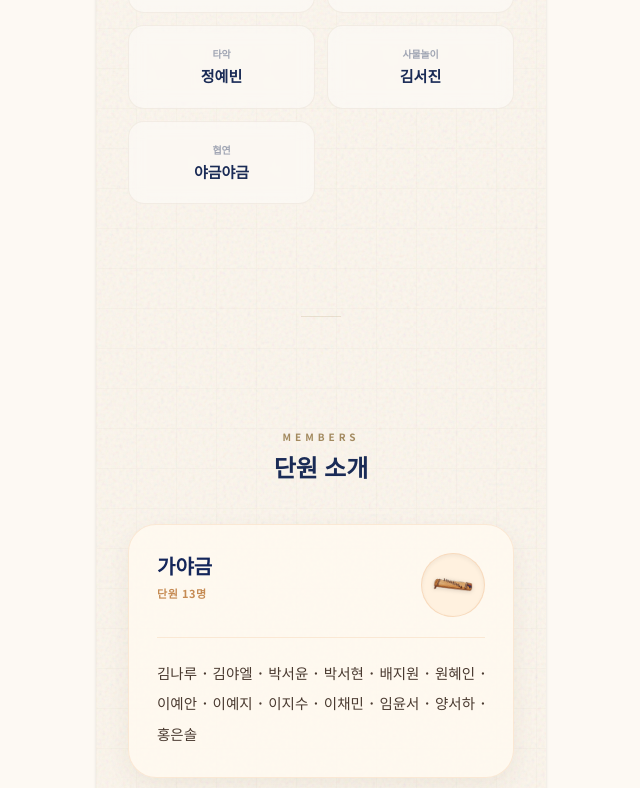
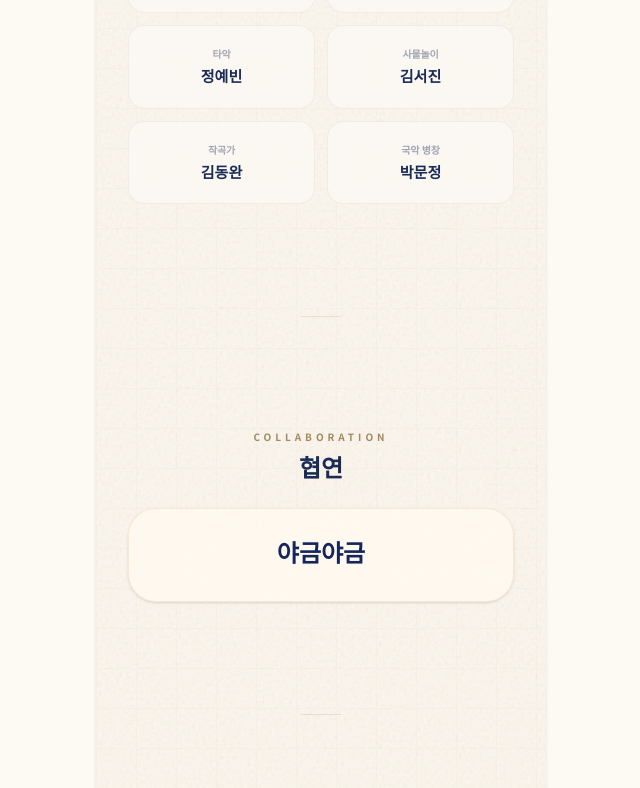
Before and after one commit to ohjin5/korean-traditional-music-invitation_2026_02, a React (Vite) app: page / in a window 1280 px wide. Shown: the part 2372-3160 px from the top of the page, without its empty margins (319-959 px from the left). Built offline with nearby package versions, Linux system fonts and the light colour scheme.

Commit message:
Add files via upload

```diff
--- a/src/App.tsx
+++ b/src/App.tsx
@@ -39,8 +39,14 @@ const STAFF = [
   { role: "피리", name: "송송이" },
   { role: "타악", name: "정예빈" },
   { role: "사물놀이", name: "김서진" },
-  { role: "협연", name: "야금야금" },
+  { role: "작곡가", name: "김동완" },
+  { role: "국악 병창", name: "박문정" },
 ];
+
+const COLLABORATOR = {
+  role: "협연",
+  name: "야금야금"
+};
 
 const MEMBERS = [
   {
@@ -471,7 +477,7 @@ export default function App() {
                 <span className="w-6 h-[0.5px] bg-gold-antique/30" />
               </h2>
               <p className="text-2xl font-serif text-navy leading-snug font-black break-keep">
-                전통의 선율 위에<br />청춘의 꿈을 수놓습니다
+                전통의 선율 위에<br />청소년의 꿈을 수놓습니다
               </p>
             </div>
 
@@ -527,6 +533,20 @@ export default function App() {
 
         <div className="section-divider" />
 
+        {/* 4.5 Collaboration Section */}
+        <motion.section {...fadeInUp} className="py-8 space-y-6">
+          <div className="text-center space-y-2">
+            <h2 className="text-[10px] font-bold text-gold-antique uppercase tracking-[0.4em]">Collaboration</h2>
+            <h3 className="text-2xl font-serif font-black text-navy">협연</h3>
+          </div>
+
+          <div className="rounded-[28px] bg-[#FFF9F0]/85 border border-[#E8A46B]/20 shadow-sm p-7 text-center">
+            <p className="text-2xl font-serif font-black text-[#14265A] mb-1">{COLLABORATOR.name}</p>
+          </div>
+        </motion.section>
+
+        <div className="section-divider" />
+
         {/* 5. Members Introduction */}
         <motion.section {...fadeInUp} className="py-8 space-y-10">
           <div className="text-center space-y-2">
@@ -536,8 +556,8 @@ export default function App() {
 
           <div className="grid gap-6">
             {MEMBERS.map((group, idx) => {
-              const memberCount = group.names.trim().split(/\s+/).length;
-              const formattedNames = group.names.trim().split(/\s+/).join(' · ');
+              const names = group.names.trim().split(/\s+/);
+              const memberCount = names.length;
 
               return (
                 <div key={idx} className="rounded-[28px] bg-[#FFF9F0]/85 border border-[#E8A46B]/20 shadow-[0_8px_24px_rgba(70,45,20,0.06)] p-7 group hover:bg-[#FFF9F0] transition-all">
@@ -562,10 +582,15 @@ export default function App() {
 
                   <div className="my-5 h-px bg-[#E8A46B]/20 w-full" />
 
-                  <div className="space-y-1">
-                    <p className="text-[14.5px] leading-[2.1] text-[#4A3A30] font-medium break-keep text-justify">
-                      {formattedNames}
-                    </p>
+                  <div className="flex flex-wrap gap-2 gap-y-2">
+                    {names.map((name) => (
+                      <span
+                        key={name}
+                        className="px-3 py-1 rounded-full bg-[#FFF6EC] border border-[#E8A46B]/20 text-sm text-[#4A4038] font-medium transition-all hover:bg-[#FFF1DF]"
+                      >
+                        {name}
+                      </span>
+                    ))}
                   </div>
                 </div>
               );
```
